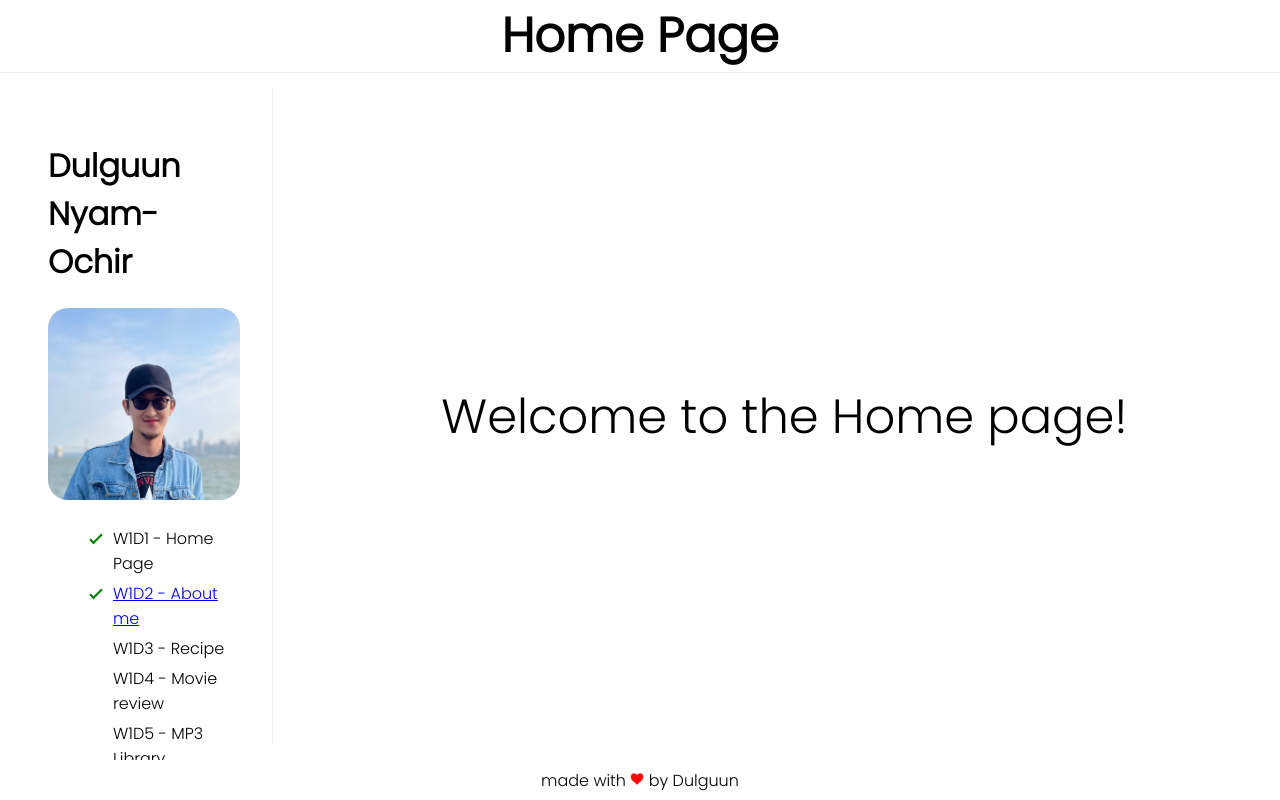
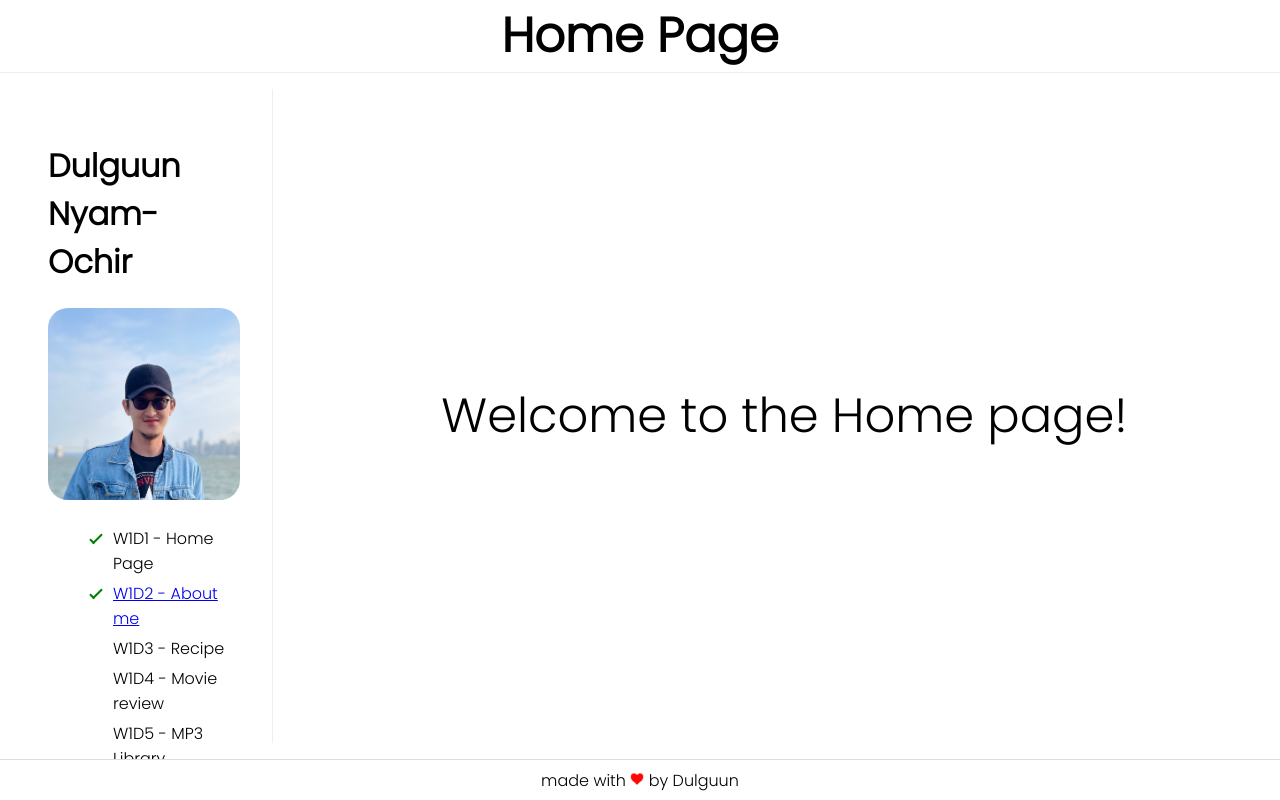
Before and after one commit to dulguunnyamochir/dulguunnyamochir.github.io, a plain HTML site: page index.html in a window 1280 px wide. Drawn offline with Linux system fonts and the light colour scheme.

Commit message:
footer border

```diff
--- a/style.css
+++ b/style.css
@@ -71,12 +71,13 @@ em {
   display: flex;
   justify-content: center;
   align-items: center;
+  border-top: 1px solid #ddd;
 }
 
 .container {
   flex-grow: 1;
-  /* 2rem and 1px for header padding and border */
-  height: calc(90vh - 2rem - 1px);
+  /* 2rem and 1px for header padding and border, and 1px for footer border */
+  height: calc(90vh - 2rem - 1px - 1px);
   overflow: auto;
   display: flex;
 }
```
